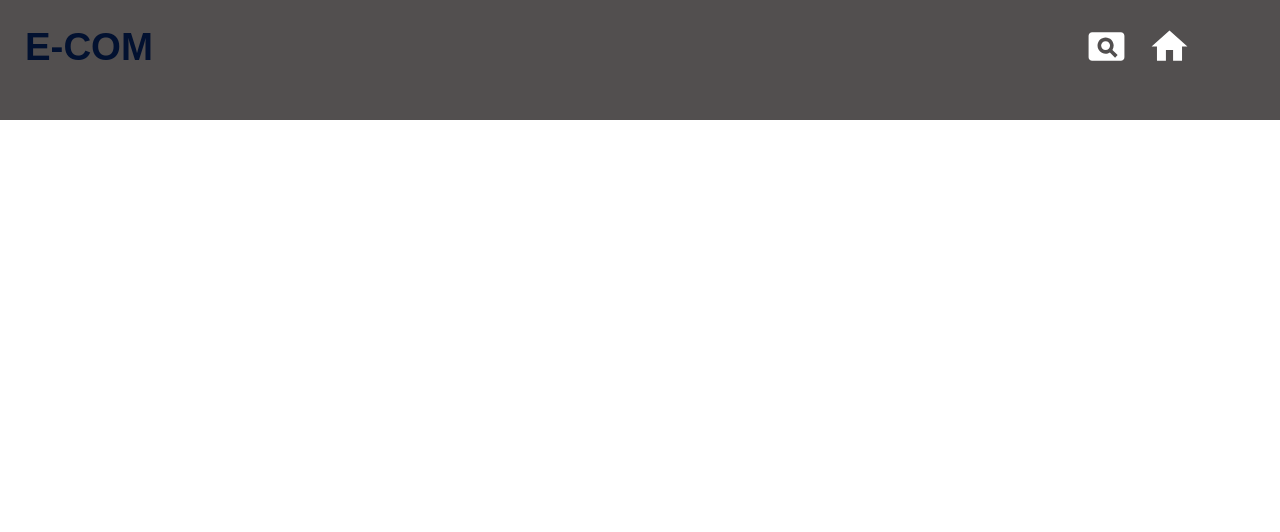
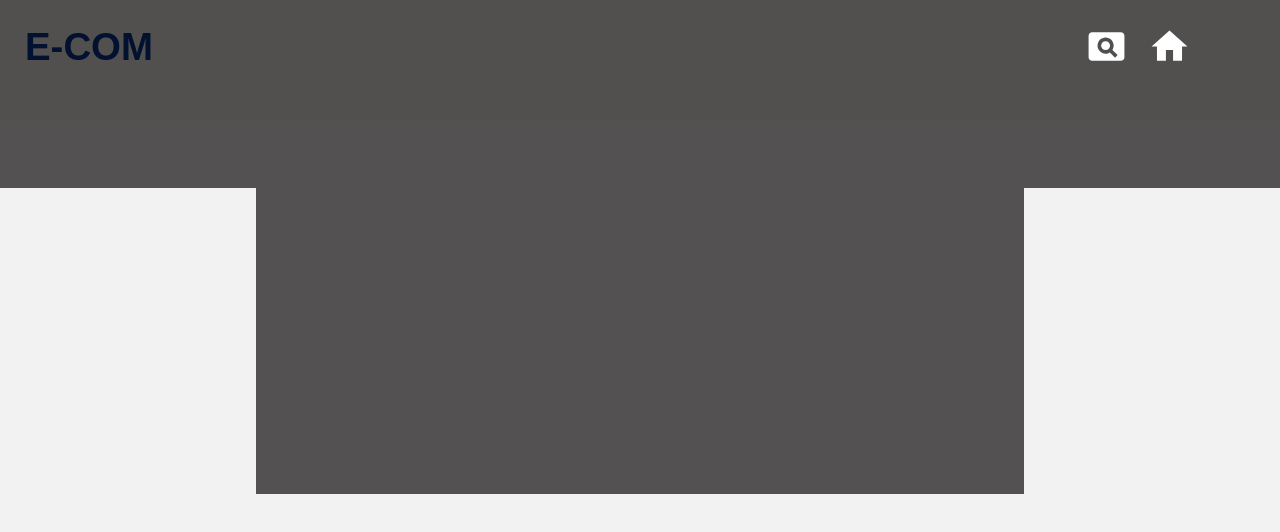
Before and after one commit to shithins/e-commerce-app, a React (Create React App) app: page /adminpage in a window 1280 px wide. Shown: the top 532 px of the page. Built offline with nearby package versions, Linux system fonts and the light colour scheme.

Commit message:
adminpage started

```diff
--- a/src/App.js
+++ b/src/App.js
@@ -2,6 +2,7 @@ import Navbar from './components/navBar/navBar'
 import './App.css';
 import Homebody from './components/homebody/homeBody'
 import Adminlogin from './components/loginpage/adminLogin'
+import Adminpage from './components/adminpage/adminPage'
 import {BrowserRouter as Router,
 Switch,
 Route,
@@ -18,9 +19,12 @@ function App() {
           <Route path="/" exact >
             <Homebody />
           </Route>
-          <Route path="/adminLogin" exact>
-            <Adminlogin />
-          </Route>
+          <route path="/adminpage" exact>
+            <Adminpage />
+          </route>
+          <route path="/adminlogin" exact >
+              <Adminlogin />
+          </route>
       </Switch>
   </Router>
    </div>
--- a/src/components/adminpage/adminPage.css
+++ b/src/components/adminpage/adminPage.css
@@ -0,0 +1,31 @@
+.main-div{
+    background-color: rgb(243, 242, 242);
+    height: 85vh;
+    width: 100%;
+    background-repeat: no-repeat;
+    background-position: center;
+    background-size: cover;
+    position: relative;
+}
+
+
+
+
+
+
+.profile-info{
+    position: absolute;
+    background-color: rgb(83, 81, 81);
+    height: 45%;
+    width: 60%;
+    left: 20%;
+    top: 10%;
+}
+
+.top-bar{
+    position: absolute;
+    background-color: rgb(83, 81, 81);
+    bottom: 90%;
+    height: 10%;
+    width: 100%;
+}
--- a/src/components/adminpage/adminPage.js
+++ b/src/components/adminpage/adminPage.js
@@ -0,0 +1,21 @@
+import React from 'react';
+import './adminPage.css'
+
+const Adminpage = () => {
+    return(
+
+       <div className="main-div">
+           <div className="profile-info">
+
+           </div>
+            <div className="top-bar">
+
+            </div>
+       </div>
+
+    )
+
+}
+
+
+export default Adminpage;
```
